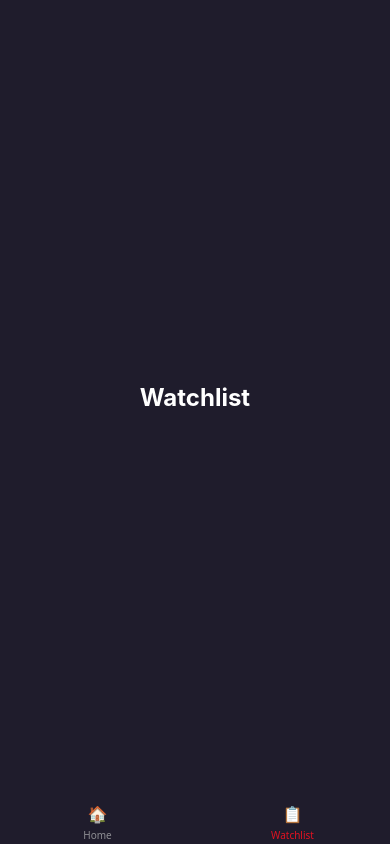
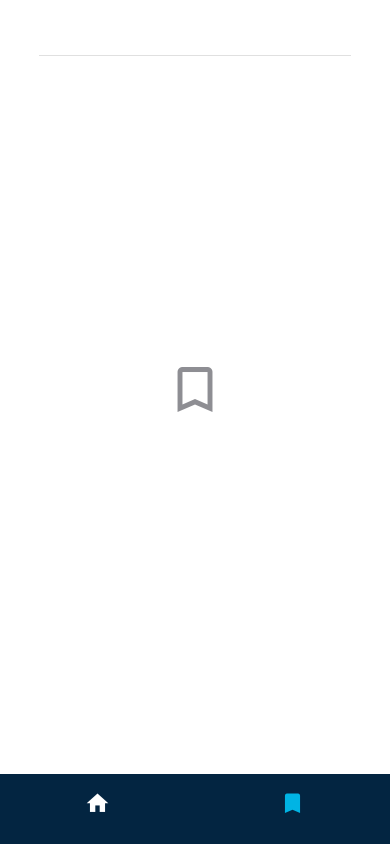
Before and after one commit to misterbo271/movie-database-app-mienpv, a React Native app: screen /Watchlist in a window 390 px wide. Built offline with nearby package versions, Linux system fonts and the light colour scheme.

Commit message:
edit bottom navigation UI

```diff
--- a/App.tsx
+++ b/App.tsx
@@ -2,20 +2,11 @@ import React from 'react';
 import { NavigationContainer } from '@react-navigation/native';
 import { createBottomTabNavigator } from '@react-navigation/bottom-tabs';
 import { SafeAreaProvider } from 'react-native-safe-area-context';
-import { Text } from 'react-native';
-import HomeScreen from '@screens/Home/HomeScreen';
-import WatchlistScreen from '@screens/Watchlist/WatchlistScreen';
-
+import HomeScreen from './src/screens/Home/HomeScreen';
+import WatchlistScreen from './src/screens/Watchlist/WatchlistScreen';
+import CBIcon from './src/components/CBIcon';
+import colors from './src/configs/colors';
 const Tab = createBottomTabNavigator();
-
-
-const HomeIcon = ({ color }: { color: string }) => (
-  <Text style={{ color, fontSize: 16 }}>🏠</Text>
-);
-
-const WatchlistIcon = ({ color }: { color: string }) => (
-  <Text style={{ color, fontSize: 16 }}>📋</Text>
-);
 
 function App(): React.JSX.Element {
   return (
@@ -23,29 +14,34 @@ function App(): React.JSX.Element {
       <NavigationContainer>
         <Tab.Navigator
           screenOptions={{
-            tabBarActiveTintColor: '#E21221',
-            tabBarInactiveTintColor: '#8E8E93',
+            tabBarActiveTintColor: colors.primaryColor,
+            tabBarInactiveTintColor: colors.whiteColor,
             tabBarStyle: {
-              backgroundColor: '#1F1C2C',
+              backgroundColor: colors.tabBarColor,
               borderTopWidth: 0,
+              height: 70,
+              paddingTop: 10,
             },
             headerShown: false,
+            tabBarShowLabel: false,
           }}
         >
           <Tab.Screen
             name="Home"
             component={HomeScreen}
             options={{
-              tabBarLabel: 'Home',
-              tabBarIcon: ({ color }) => <HomeIcon color={color} />,
+              tabBarIcon: ({ color }) => (
+                <CBIcon name="home" type="material-community" color={color} size={26} />
+              ),
             }}
           />
           <Tab.Screen
             name="Watchlist"
             component={WatchlistScreen}
             options={{
-              tabBarLabel: 'Watchlist',
-              tabBarIcon: ({ color }) => <WatchlistIcon color={color} />,
+              tabBarIcon: ({ color }) => (
+                <CBIcon name="bookmark" type="material-community" color={color} size={26} />
+              ),
             }}
           />
         </Tab.Navigator>
--- a/babel.config.js
+++ b/babel.config.js
@@ -14,6 +14,7 @@ module.exports = {
           "@hooks": "./src/hooks",
           "@services": "./src/services",
           "@assets": "./src/assets",
+          "@configs": "./src/configs",
         },
         extensions: ['.ios.js', '.android.js', '.js', '.ts', '.tsx', '.json'],
       },
--- a/package.json
+++ b/package.json
@@ -13,12 +13,15 @@
     "@react-navigation/bottom-tabs": "^7.3.1",
     "@react-navigation/native": "^7.0.17",
     "@react-navigation/stack": "^7.2.1",
+    "@rneui/base": "^4.0.0-rc.8",
+    "@rneui/themed": "^4.0.0-rc.8",
     "axios": "^1.8.4",
     "mobx": "^6.13.7",
     "mobx-react-lite": "^4.1.0",
     "react": "18.3.1",
     "react-native": "0.77.1",
     "react-native-gesture-handler": "^2.24.0",
+    "react-native-iphone-x-helper": "^1.3.1",
     "react-native-safe-area-context": "^5.3.0",
     "react-native-screens": "^4.9.2",
     "react-native-vector-icons": "^10.2.0"
--- /dev/null
+++ b/src/components/CBIcon.tsx
@@ -0,0 +1,42 @@
+import React from 'react';
+import { Icon, IconProps } from '@rneui/themed';
+import colors from '../configs/colors';
+
+interface CBIconProps extends IconProps {
+  define?: string;
+}
+
+const CBIcon: React.FC<CBIconProps> = (props) => {
+  const theme = {
+    colors: {
+      scheme: 'light'
+    }
+  };
+
+  // Helper function để lấy màu dựa trên define
+  const getIconColor = (define: string, scheme: string): string => {
+    switch (define) {
+      case 'primary':
+        return colors.primaryColor;
+      case 'secondary':
+        return colors.secondaryColor;
+      case 'tertiary':
+        return colors.tertiaryColor;
+      case 'text':
+        return colors.primaryTextColor;
+      case 'white':
+        return colors.whiteColor;
+      case 'black':
+        return colors.blackColor;
+      default:
+        return define || colors.primaryTextColor;
+    }
+  };
+
+  // Ưu tiên color từ props, nếu không có thì lấy từ define
+  const iconColor = props.color || getIconColor(props.define || '', theme.colors.scheme);
+
+  return <Icon {...props} color={iconColor} />;
+};
+
+export default CBIcon;
--- /dev/null
+++ b/src/configs/colors.tsx
@@ -0,0 +1,17 @@
+export default {
+  containerColor: '#FFFFFF',
+  primaryColor: '#00B4E4',
+  secondaryColor: '#1F1C2C',
+  tertiaryColor: '#8E8E93',
+  whiteColor: '#FFFFFF',
+  blackColor: '#000000',
+
+  tabBarColor: '#032541',
+  tabBarTextColor: '#FFFFFF',
+  tabBarInactiveTextColor: '#8E8E93',
+
+  primaryTextColor: '#1C1C28',
+  secondaryTextColor: '#555770',
+  tertiaryTextColor: '#8F90A6',
+  errorTextColor: '#FF3B3B',
+};
--- /dev/null
+++ b/src/configs/dimens.tsx
@@ -0,0 +1,29 @@
+import {Dimensions, Platform} from 'react-native';
+import {getBottomSpace, getStatusBarHeight, ifIphoneX} from 'react-native-iphone-x-helper';
+
+const {width, height} = Dimensions.get('window');
+
+export default {
+    isiOS: Platform.OS === 'ios',
+    statusBar: getStatusBarHeight(true),
+    bottomSpace: ifIphoneX(getBottomSpace(), 15),
+    appBar: Platform.select({ios: 44, android: 56}),
+    keyboardVerticalOffset: ifIphoneX(88, 64),
+    widthScreen: width,
+    heightScreen: height,
+    yottaLargeText: 38,
+    zettaLargeText: 36,
+    exaLargeText: 34,
+    petaLargeText: 32,
+    teraLargeText: 30,
+    megaLargeText: 27,
+    xxxLargeText: 25,
+    xxLargeText: 23,
+    xLargeText: 21,
+    largeText: 19,
+    mediumText: 17,
+    normalText: 15,
+    smallText: 13,
+    tinyText: 11,
+    atomText: 9
+}
--- /dev/null
+++ b/src/configs/styles.tsx
@@ -0,0 +1,26 @@
+import { StyleSheet } from 'react-native';
+import colors from './colors';
+import dimens from './dimens';
+
+export const appStyles = StyleSheet.create({
+  container: {
+    flex: 1,
+    backgroundColor: colors.containerColor,
+  },
+
+  title: {
+    fontSize: dimens.largeText,
+    color: colors.primaryTextColor,
+    fontFamily: 'GoogleSans-Bold'
+  },
+
+  text: {
+    color: colors.primaryTextColor,
+    fontSize: dimens.normalText,
+  },
+
+  centerContent: {
+    justifyContent: 'center',
+    alignItems: 'center',
+  },
+});
--- a/src/screens/Home/HomeScreen.tsx
+++ b/src/screens/Home/HomeScreen.tsx
@@ -1,31 +1,15 @@
 import React from 'react';
 import { StyleSheet, Text, View, SafeAreaView } from 'react-native';
+import { appStyles } from '../../configs/styles';
 
 const HomeScreen: React.FC = () => {
   return (
-    <SafeAreaView style={styles.container}>
-      <View style={styles.content}>
-        <Text style={styles.text}>Home</Text>
+    <SafeAreaView style={[appStyles.container]}>
+      <View style={[appStyles.centerContent]}>
+        <Text style={appStyles.text}>Home</Text>
       </View>
     </SafeAreaView>
   );
 };
 
-const styles = StyleSheet.create({
-  container: {
-    flex: 1,
-    backgroundColor: '#1F1C2C',
-  },
-  content: {
-    flex: 1,
-    justifyContent: 'center',
-    alignItems: 'center',
-  },
-  text: {
-    fontSize: 24,
-    fontWeight: 'bold',
-    color: 'white',
-  },
-});
-
 export default HomeScreen;
--- a/src/screens/Watchlist/WatchlistScreen.tsx
+++ b/src/screens/Watchlist/WatchlistScreen.tsx
@@ -1,11 +1,30 @@
 import React from 'react';
-import { StyleSheet, Text, View, SafeAreaView } from 'react-native';
+import { StyleSheet, View, SafeAreaView } from 'react-native';
+import { appStyles } from '../../configs/styles';
+import { Text, Divider } from '@rneui/themed';
+import CBIcon from '../../components/CBIcon';
 
 const WatchlistScreen: React.FC = () => {
   return (
-    <SafeAreaView style={styles.container}>
+    <SafeAreaView style={[appStyles.container]}>
       <View style={styles.content}>
-        <Text style={styles.text}>Watchlist</Text>
+        <Text h3 style={styles.title}>My Watchlist</Text>
+
+        <Divider style={styles.divider} />
+
+        <View style={[appStyles.centerContent, styles.emptyContainer]}>
+          <CBIcon
+            name="bookmark-outline"
+            type="material-community"
+            define="tertiary"
+            size={60}
+            containerStyle={styles.iconContainer}
+          />
+          <Text style={styles.emptyText}>Your watchlist is empty</Text>
+          <Text style={styles.emptySubText}>
+            Add movies to your watchlist to see them here
+          </Text>
+        </View>
       </View>
     </SafeAreaView>
   );
@@ -26,6 +45,36 @@ const styles = StyleSheet.create({
     fontWeight: 'bold',
     color: 'white',
   },
+  title: {
+    fontSize: 24,
+    fontWeight: 'bold',
+    color: 'white',
+    marginBottom: 20,
+  },
+  divider: {
+    backgroundColor: 'white',
+    height: 1,
+    width: '80%',
+    marginBottom: 20,
+  },
+  emptyContainer: {
+    flex: 1,
+    justifyContent: 'center',
+    alignItems: 'center',
+  },
+  iconContainer: {
+    marginBottom: 20,
+  },
+  emptyText: {
+    fontSize: 18,
+    fontWeight: 'bold',
+    color: 'white',
+    marginBottom: 10,
+  },
+  emptySubText: {
+    fontSize: 16,
+    color: 'white',
+  },
 });
 
 export default WatchlistScreen;
--- a/tsconfig.json
+++ b/tsconfig.json
@@ -9,7 +9,8 @@
       "@utils/*": ["./src/utils/*"],
       "@hooks/*": ["./src/hooks/*"],
       "@services/*": ["./src/services/*"],
-      "@assets/*": ["./src/assets/*"]
+      "@assets/*": ["./src/assets/*"],
+      "@configs/*": ["./src/configs/*"]
     }
   }
 }
```
Also changed, not shown: src/configs/helpers.tsx (added, +20 -0 lines), 4 other files (tests, documents, lock files or other folders).
